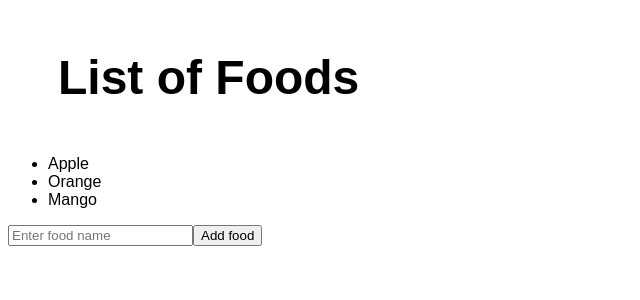
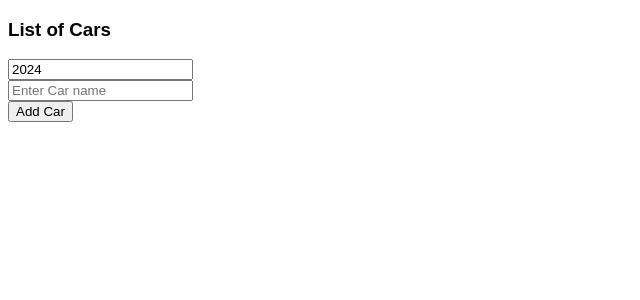
Before and after one commit to VASUMATHI-P/REACT_TUTORIAL, a React (Vite) app in the folder my-react-app/: page / in a window 1280 px wide. Shown: the top 300 px of the page, without its empty margins (0-640 px from the left). Built offline with nearby package versions, Linux system fonts and the light colour scheme.

Commit message:
update array of objects in state

```diff
--- a/my-react-app/src/App.jsx
+++ b/my-react-app/src/App.jsx
@@ -1,10 +1,10 @@
-import ArrayChange from "./ArrayChange"
+import ArrayOfObjectsChange from "./ArrayOfObjectsChange"
 
 function App() {
 
   return (
     <>
-      <ArrayChange/>
+      <ArrayOfObjectsChange/>
     </>
   )
 
--- /dev/null
+++ b/my-react-app/src/ArrayOfObjectsChange.jsx
@@ -0,0 +1,40 @@
+import { useState } from "react"
+
+const ArrayOfObjectsChange = () => {
+  const [cars, setCars] = useState([]);
+  const [carName, setCarName] = useState("");
+  const [carYear, setCarYear] = useState(new Date().getFullYear());
+
+  const handleAddCar = () => {
+    setCars(cars => [...cars, { name: carName, year: carYear }]);
+
+    setCarName("");
+    setCarYear(new Date().getFullYear())
+  }
+
+  const handleRemoveCar = (index) => {
+    setCars(cars => cars.filter((car, i) => i!==index));
+  }
+
+  const handleYearChange = (e) => {
+    setCarYear(e.target.value);
+  }
+
+  const handleNameChange = (e) => {
+    setCarName(e.target.value);
+  }
+
+  return (
+    <div>
+      <h3>List of Cars</h3>
+      <ul>
+        {cars.map((car, index) => <li key={index} onClick={() => handleRemoveCar(index)}>Name: {car.name} Year: {car.year}</li>)}
+      </ul>
+      <input type="number" value={carYear} onChange={handleYearChange}/> <br/>
+      <input type="text" value={carName} onChange={handleNameChange} placeholder="Enter Car name"/> <br/>
+      <button onClick={handleAddCar}>Add Car</button>
+    </div>
+  )
+}
+
+export default ArrayOfObjectsChange
```
